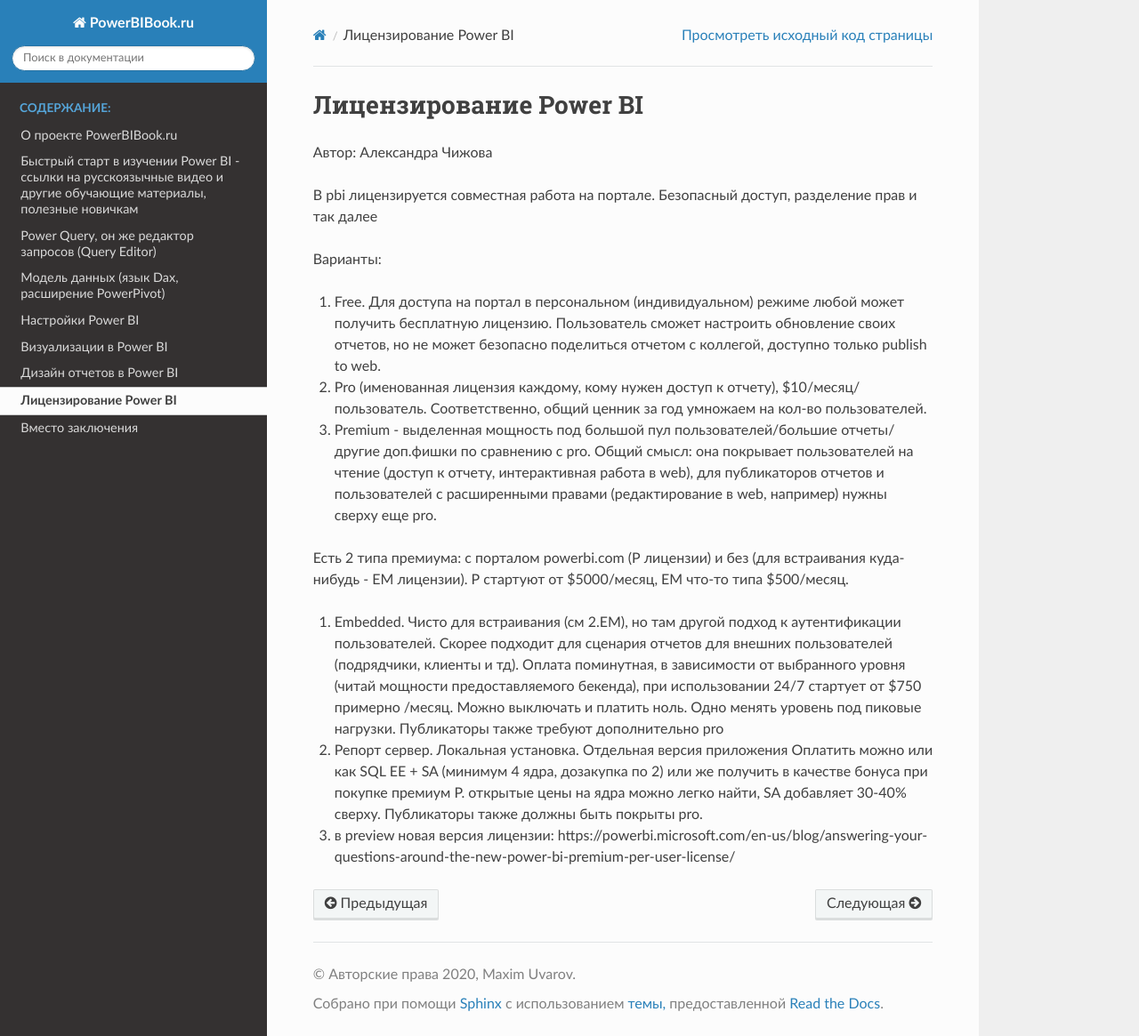
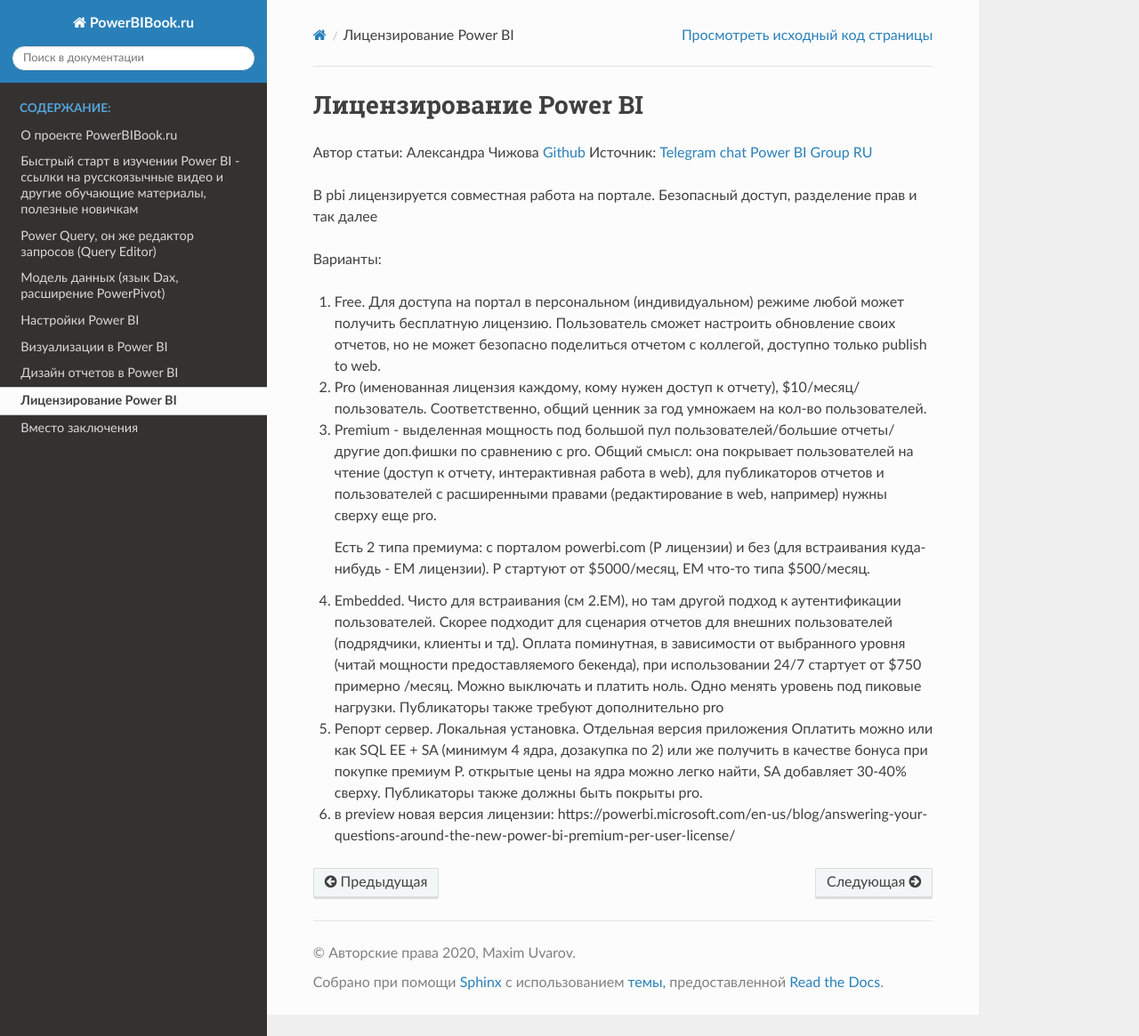
Before and after one commit to maxim-uvarov/PowerBI-book-ru, a Sphinx documentation site: the page built from docs/content/7-licensing.md, in a window 1280 px wide and 1165 px high. Shown: the whole window at 89% size. Built offline with Sphinx 7.4.7 and the Read the Docs theme 2.0.0, drawn with Linux system fonts in a browser that asks for light colours.

Commit message:
Лицензирование

```diff
--- a/docs/content/7-licensing.md
+++ b/docs/content/7-licensing.md
@@ -1,6 +1,7 @@
 ## Лицензирование Power BI
 
-Автор: Александра Чижова
+Автор статьи: Александра Чижова [Github](https://github.com/chizhova)
+Источник: [Telegram chat Power BI Group RU](https://t.me/PBI_Rus/38620)
 
 В pbi лицензируется совместная работа на портале. Безопасный доступ, разделение прав и так далее
 
@@ -13,8 +14,8 @@
 
 2. Premium - выделенная мощность под большой пул пользователей/большие отчеты/другие доп.фишки по сравнению с pro. Общий смысл: она покрывает пользователей на чтение (доступ к отчету, интерактивная работа в web), для публикаторов отчетов и пользователей с расширенными правами (редактирование в web, например) нужны сверху еще pro.
 
-Есть 2 типа премиума: с порталом powerbi.com (Р лицензии) и без (для встраивания куда-нибудь - ЕМ лицензии).
-Р стартуют от $5000/месяц, ЕМ что-то типа $500/месяц.
+   Есть 2 типа премиума: с порталом powerbi.com (Р лицензии) и без (для встраивания куда-нибудь - ЕМ лицензии).
+   Р стартуют от $5000/месяц, ЕМ что-то типа $500/месяц.
 
 3. Embedded. Чисто для встраивания (см 2.ЕМ), но там другой подход к аутентификации пользователей. Скорее подходит для сценария отчетов для внешних пользователей (подрядчики, клиенты и тд). Оплата поминутная, в зависимости от выбранного уровня (читай мощности предоставляемого бекенда), при использовании 24/7 стартует от $750 примерно /месяц. Можно выключать и платить ноль.  Одно менять уровень под пиковые нагрузки. Публикаторы также требуют дополнительно pro
 
```
